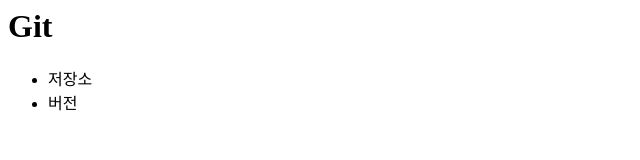
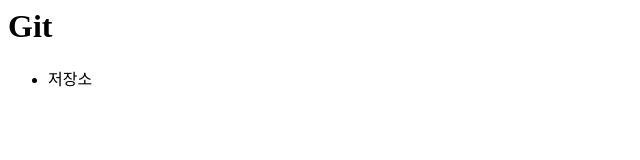
Before and after one commit to gusejrzz/hdhd, a plain HTML site: page index.html in a window 1280 px wide. Shown: the full height of the page, 0-640 px from the left. Drawn offline with Linux system fonts and the light colour scheme.

Commit message:
좀되라

```diff
--- a/index.html
+++ b/index.html
@@ -5,7 +5,7 @@
      </header>
      <ul>
         <li>저장소</li>
-        <li>버전</li>
+
      </ul>
     </body>
 
```
